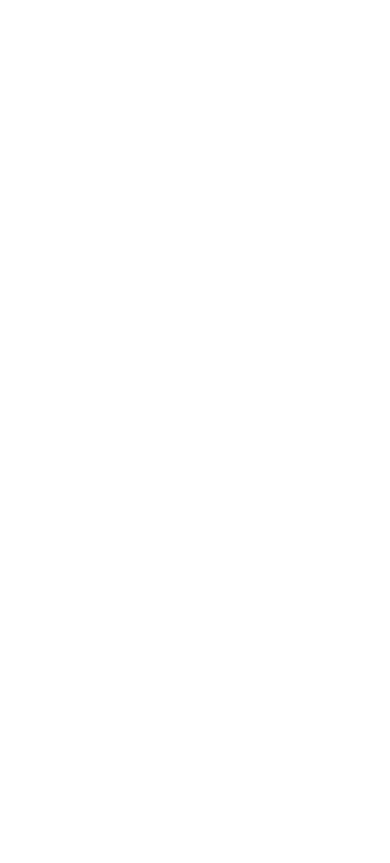
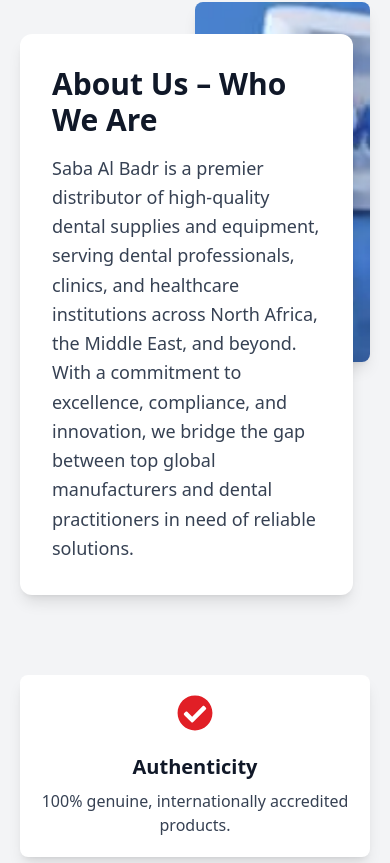
Before and after one commit to Molars-Dental-Practice/saba-al-badr, a React (Vite) app: page / in a window 390 px wide. Shown: the part 881-1744 px from the top of the page. Before the commit the page ends 844 px from the top, so only its background shows below. Built offline with nearby package versions, Linux system fonts and the light colour scheme.

Commit message:
design a responsive about us section

```diff
--- a/src/App.tsx
+++ b/src/App.tsx
@@ -1,3 +1,4 @@
+import About from "./components/About";
 import Hero from "./components/Hero";
 import Navbar from "./components/Navbar";
 import Partners from "./components/Partners";
@@ -9,9 +10,9 @@
       <ScrollToTop />
       <div className="">
         <Navbar />
-
         <Hero />
         <Partners />
+        <About />
       </div>
     </>
   );
--- /dev/null
+++ b/src/components/About.tsx
@@ -0,0 +1,85 @@
+import { motion } from "framer-motion";
+import { FaCheckCircle, FaLeaf, FaLightbulb } from "react-icons/fa";
+import mission from "../assets/mission.webp";
+
+const About = () => {
+  return (
+    <section className="relative bg-gray-100 py-24 px-5 lg:px-20">
+      <div className="max-w-[1440px] mx-auto">
+        {/* About Us Section */}
+        <div className="lg:flex lg:items-center lg:space-x-12 relative w-full">
+          {/* Text Section */}
+          <div className=" flex items-center relative z-10 w-[95%] lg:w-[180vw]">
+            <div className="bg-white shadow-lg rounded-xl p-8">
+              <h2 className="text-3xl md:text-4xl font-bold text-gray-900">
+                About Us – Who We Are
+              </h2>
+              <p className="text-lg text-gray-700 leading-relaxed mt-4">
+                Saba Al Badr is a premier distributor of high-quality dental
+                supplies and equipment, serving dental professionals, clinics,
+                and healthcare institutions across North Africa, the Middle
+                East, and beyond. With a commitment to excellence, compliance,
+                and innovation, we bridge the gap between top global
+                manufacturers and dental practitioners in need of reliable
+                solutions.
+              </p>
+            </div>
+          </div>
+
+          {/* Image Section */}
+          <div className=" w-full">
+            <img
+              src={mission}
+              loading="lazy"
+              alt="Mission"
+              className=" absolute  -top-8 left-1/2 w-[50%] h-90 lg:h-75 object-cover rounded-lg shadow-lg"
+            />
+          </div>
+        </div>
+
+        {/* Commitment Section */}
+        <div className="grid md:grid-cols-3 gap-6 mt-20">
+          {commitments.map((item, idx) => (
+            <motion.div
+              key={idx}
+              className="bg-white shadow-lg rounded-lg p-5 xs:p-6 text-center relative"
+              whileHover={{ scale: 1.05 }}
+            >
+              <motion.div
+                className="text-[#E11F26] text-4xl mb-4 inline-block"
+                whileHover={{ rotate: 10 }}
+              >
+                {item.icon}
+              </motion.div>
+              <h4 className="text-xl font-semibold text-gray-900 mb-2">
+                {item.title}
+              </h4>
+              <p className="text-gray-700">{item.description}</p>
+            </motion.div>
+          ))}
+        </div>
+      </div>
+    </section>
+  );
+};
+
+const commitments = [
+  {
+    title: "Authenticity",
+    description: "100% genuine, internationally accredited products.",
+    icon: <FaCheckCircle />,
+  },
+  {
+    title: "Sustainability",
+    description: "Eco-friendly packaging and responsible sourcing.",
+    icon: <FaLeaf />,
+  },
+  {
+    title: "Innovation",
+    description:
+      "Keeping up with the latest advancements in dental technology.",
+    icon: <FaLightbulb />,
+  },
+];
+
+export default About;
--- a/src/components/Hero.tsx
+++ b/src/components/Hero.tsx
@@ -3,7 +3,7 @@
 const Hero = () => {
   return (
     <section
-      className="relative bg-cover bg-center md:min-h-[70vh] flex items-center px-5 md:px-12 lg:px-20  py-40"
+      className="relative bg-cover bg-bottom md:min-h-[70vh] flex items-center px-5 md:px-12 lg:px-20  py-40 "
       style={{ backgroundImage: `url(${bgImage})` }}
     >
       <div className="absolute inset-0 bg-gradient-to-br from-white via-white/80 to-transparent"></div>
--- a/src/components/Partners.tsx
+++ b/src/components/Partners.tsx
@@ -20,7 +20,7 @@
   };
 
   return (
-    <section className="bg-gray-100 py-6 overflow-hidden">
+    <section className="bg-white-100 py-6 md:py-24 overflow-hidden">
       <div className="relative w-full overflow-hidden">
         <motion.div
           className="flex space-x-10"
@@ -45,8 +45,8 @@
                 loading="lazy"
                 src={logo}
                 alt="Partner Logo"
-                width={100}
-                height={64}
+                width={140}
+                height={100}
                 className={`h-16 w-auto object-contain transition-opacity duration-300 ${
                   loadedImages.includes(idx) ? "opacity-100" : "opacity-0"
                 }`}
```
Also changed, not shown: src/assets/mission.webp (added).
